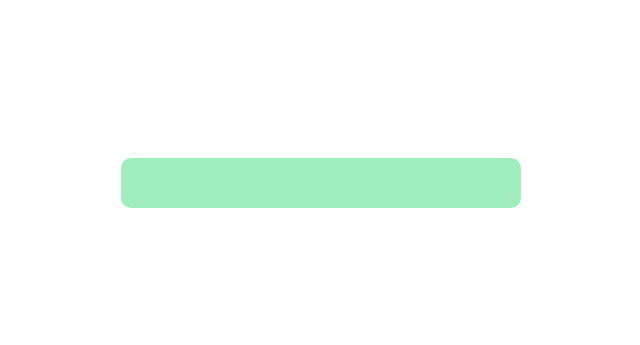
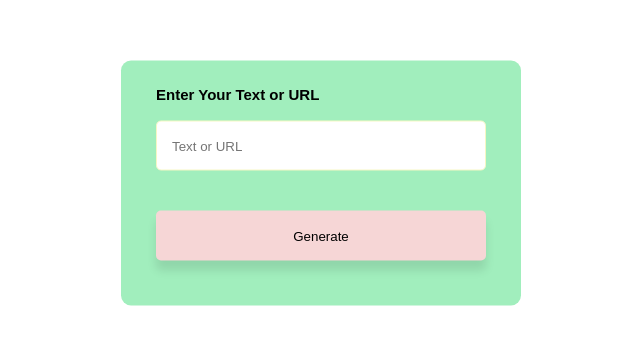
Before and after one commit to JayPatel5999/QR-Code-Generator, a plain HTML site: page index.html in a window 1280 px wide. Shown: the part 217-562 px from the top of the page, without its empty margins (319-959 px from the left). Drawn offline with Linux system fonts and the light colour scheme.

Commit message:
basic struture created

```diff
--- a/index.html
+++ b/index.html
@@ -7,7 +7,11 @@
     <link rel="stylesheet" href="style.css" />
   </head>
   <body>
-    <div class="container"></div>
+    <div class="container">
+        <p>Enter Your Text or URL</p>
+        <input type="text" id="text" placeholder="Text or URL" />
+        <button id="generate">Generate</button>
+    </div>
     <script src="script.js"></script>
   </body>
 </html>
--- a/style.css
+++ b/style.css
@@ -4,6 +4,7 @@
     box-sizing: border-box;
     font-family: 'Poppins', sans-serif;
 }
+
 body{
     background: linear-gradient(120deg, #7BD3EA, #A1EEBD);
 }
@@ -18,3 +19,33 @@ body{
     background: #A1EEBD;
     border-radius: 10px;
 }
+
+.container p{
+    font-weight: 600;
+    font-size: 15px;
+    margin-bottom: 8px;
+}
+
+.container input{
+    width: 100%;
+    height: 50px;
+    border: 1px solid #F6F7C4;
+    outline: 0;
+    padding: 15px;
+    margin: 10px 0 20px;
+    border-radius: 5px;
+}
+
+.container button{
+    width: 100%;
+    height: 50px;
+    background: #F6D6D6;
+    color: black;
+    border: 0;
+    outline: 0;
+    border-radius: 5px;
+    cursor: pointer;
+    box-shadow: 0 10px 10px rgba(0,0,0,0.1);
+    margin: 20px 0;
+    font-weight: 500;
+}
```
